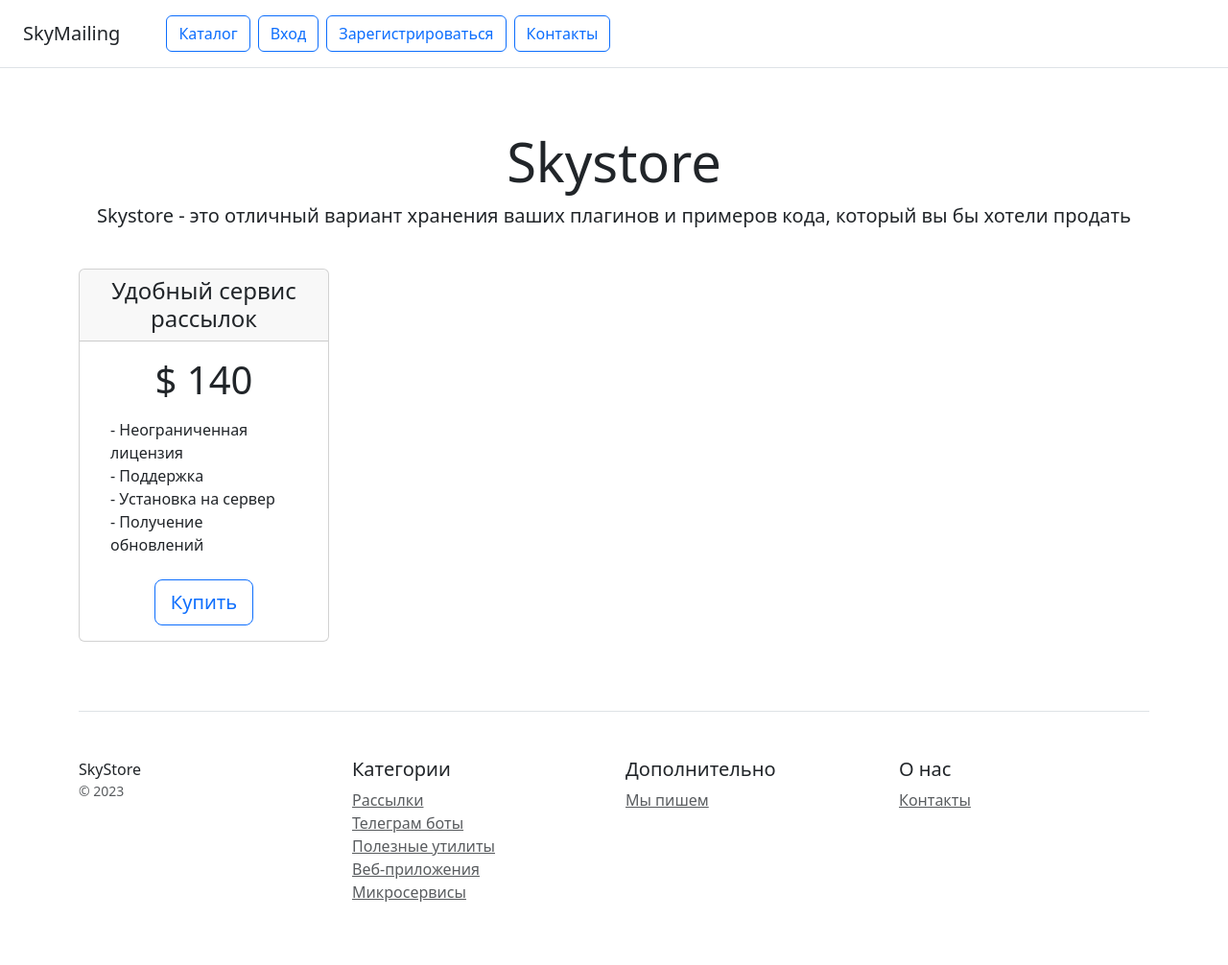
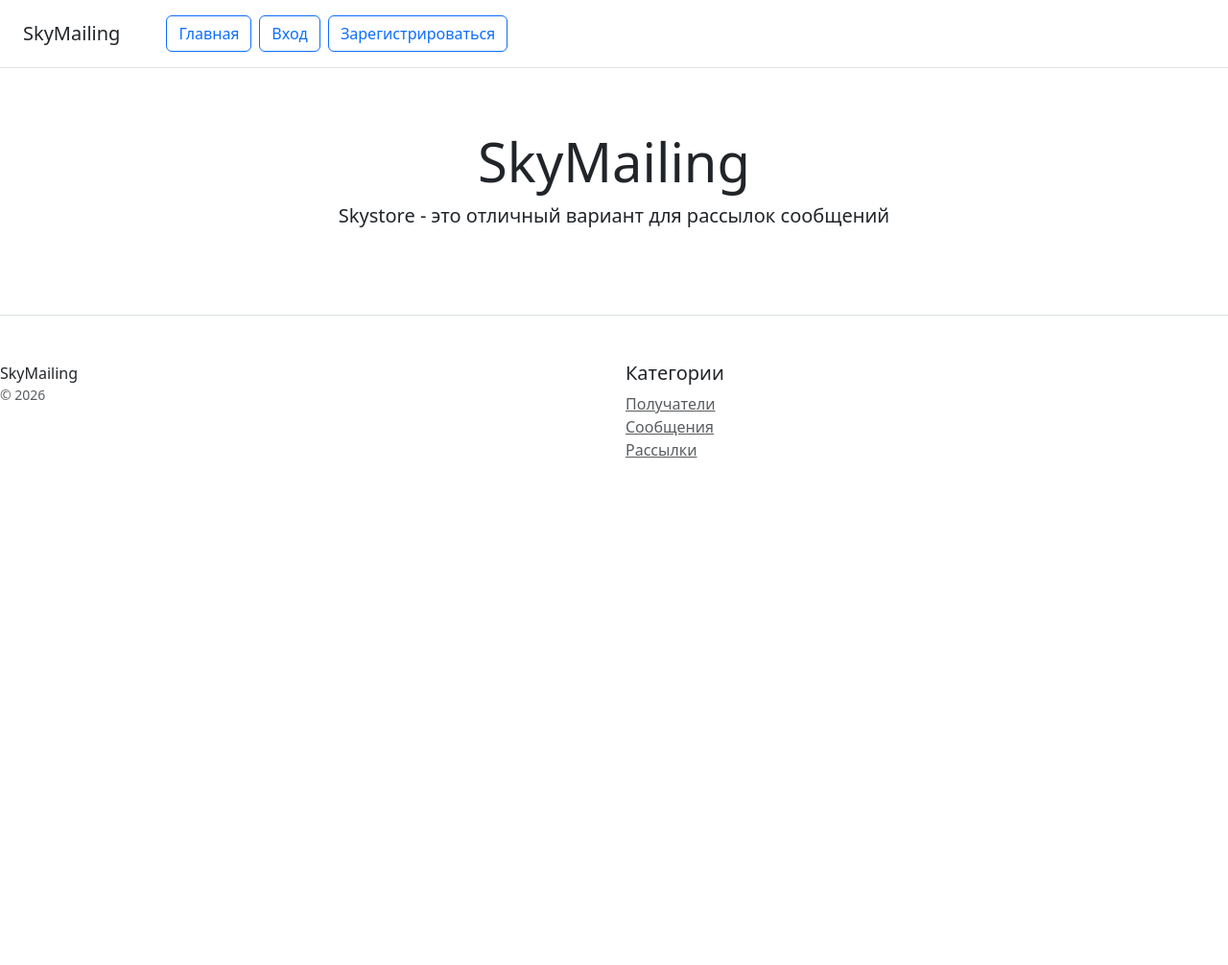
Before and after one commit to WizardoftheSafretka/CourseworkDjango, a Django app: template mailing/templates/mailing/base.html in a window 1280 px wide. Shown: the whole page at 96% size. After the commit the page ends 477 px from the top, so only its background shows below. Run offline with Django 5.2, Linux system fonts and the light colour scheme; the template is opened without the code that fills it, so the values that code supplies are empty; parts of the project's set-up code (start-up, migrations or seed data) failed here and were passed over; some libraries are stand-ins or nearby versions.

Commit message:
continue working

```diff
--- a/config/asgi.py
+++ b/config/asgi.py
@@ -11,6 +11,6 @@ import os
 
 from django.core.asgi import get_asgi_application
 
-os.environ.setdefault('DJANGO_SETTINGS_MODULE', 'config.settings')
+os.environ.setdefault("DJANGO_SETTINGS_MODULE", "config.settings")
 
 application = get_asgi_application()
--- a/config/urls.py
+++ b/config/urls.py
@@ -2,7 +2,7 @@ from django.contrib import admin
 from django.urls import path, include
 
 urlpatterns = [
-    path('admin/', admin.site.urls),
-    path('', include('mailing.urls', namespace="mailing")),
-    path('', include('users.urls', namespace="users")),
+    path("admin/", admin.site.urls),
+    path("", include("mailing.urls", namespace="mailing")),
+    path("", include("users.urls", namespace="users")),
 ]
--- a/config/wsgi.py
+++ b/config/wsgi.py
@@ -11,6 +11,6 @@ import os
 
 from django.core.wsgi import get_wsgi_application
 
-os.environ.setdefault('DJANGO_SETTINGS_MODULE', 'config.settings')
+os.environ.setdefault("DJANGO_SETTINGS_MODULE", "config.settings")
 
 application = get_wsgi_application()
--- a/mailing/templates/mailing/base.html
+++ b/mailing/templates/mailing/base.html
@@ -11,63 +11,26 @@
 {% include 'mailing/includes/inc_menu.html' %}
 
 <div class="pricing-header px-3 py-3 pt-md-5 pb-md-4 mx-auto text-center">
-    <h1 class="display-4">Skystore</h1>
-    <p class="lead">Skystore - это отличный вариант хранения ваших плагинов и примеров кода, который вы бы хотели
-        продать</p>
+    <h1 class="display-4">SkyMailing</h1>
+    <p class="lead">Skystore - это отличный вариант для рассылок сообщений</p>
 </div>
 
-<div class="container">
-    <div class="row text-center">
-        <div class="col-3">
-            <div class="card mb-4 box-shadow">
-                <div class="card-header">
-                    <h4 class="my-0 font-weight-normal">Удобный сервис рассылок</h4>
-                </div>
-                <div class="card-body">
-                    <h1 class="card-title pricing-card-title">$ 140</h1>
-                    <ul class="list-unstyled mt-3 mb-4 text-start m-3">
-                        <li>- Неограниченная лицензия</li>
-                        <li>- Поддержка</li>
-                        <li>- Установка на сервер</li>
-                        <li>- Получение обновлений</li>
-                    </ul>
-                    <button type="button" class="btn btn-lg btn-block btn-outline-primary">Купить</button>
-                </div>
-            </div>
-        </div>
-    </div>
+    {% block content %}
+    {% endblock %}
 
     <footer class="pt-4 my-md-5 pt-md-5 border-top">
         <div class="row">
             <div class="col-12 col-md">
-                SkyStore
-                <small class="d-block mb-3 text-muted">&copy; 2023</small>
+                SkyMailing
+                <small class="d-block mb-3 text-muted">&copy; 2026</small>
             </div>
             <div class="col-6 col-md">
                 <h5>Категории</h5>
                 <ul class="list-unstyled text-small">
+                    <li><a class="text-muted" href="#">Получатели</a></li>
+                    <li><a class="text-muted" href="#">Сообщения</a></li>
                     <li><a class="text-muted" href="#">Рассылки</a></li>
-                    <li><a class="text-muted" href="#">Телеграм боты</a></li>
-                    <li><a class="text-muted" href="#">Полезные утилиты</a></li>
-                    <li><a class="text-muted" href="#">Веб-приложения</a></li>
-                    <li><a class="text-muted" href="#">Микросервисы</a></li>
                 </ul>
             </div>
-            <div class="col-6 col-md">
-                <h5>Дополнительно</h5>
-                <ul class="list-unstyled text-small">
-                    <li><a class="text-muted" href="#">Мы пишем</a></li>
-                </ul>
-            </div>
-            <div class="col-6 col-md">
-                <h5>О нас</h5>
-                <ul class="list-unstyled text-small">
-                    <li><a class="text-muted" href="/contacts/">Контакты</a></li>
-                </ul>
-            </div>
-        </div>
-    </footer>
-</div>
-<!-- Подключите статичеcкие файлы со скриптами Bootstrap -->
 </body>
 </html>
--- a/mailing/templates/mailing/includes/inc_menu.html
+++ b/mailing/templates/mailing/includes/inc_menu.html
@@ -1,7 +1,7 @@
 <div class="d-flex flex-column flex-md-row align-items-center p-3 px-md-4 mb-3 bg-white border-bottom box-shadow">
     <h5 class="my-0 mr-md-auto font-weight-normal">SkyMailing</h5>
     <nav class="ms-5 d-flex gap-2">
-        <a class="btn btn-outline-primary" href="{% url 'catalog:home' %}">Каталог</a>
+        <a class="btn btn-outline-primary" href="{% url 'mailing:home' %}">Главная</a>
         {% if user.is_authenticated %}
         <form action="{% url 'logout' %}" method="post" class="m-0">
             {% csrf_token %}
@@ -11,6 +11,5 @@
         <a class="btn btn-outline-primary" href="{% url 'users:login' %}">Вход</a>
         <a class="btn btn-outline-primary" href="{% url 'users:register' %}">Зарегистрироваться</a>
         {% endif %}
-        <a class="btn btn-outline-primary" href="/contacts/">Контакты</a>
     </nav>
 </div>
--- a/mailing/views.py
+++ b/mailing/views.py
@@ -1,3 +1 @@
 from django.shortcuts import render
-
-# Create your views here.
--- a/manage.py
+++ b/manage.py
@@ -1,12 +1,13 @@
 #!/usr/bin/env python
 """Django's command-line utility for administrative tasks."""
+
 import os
 import sys
 
 
 def main():
     """Run administrative tasks."""
-    os.environ.setdefault('DJANGO_SETTINGS_MODULE', 'config.settings')
+    os.environ.setdefault("DJANGO_SETTINGS_MODULE", "config.settings")
     try:
         from django.core.management import execute_from_command_line
     except ImportError as exc:
@@ -18,5 +19,5 @@ def main():
     execute_from_command_line(sys.argv)
 
 
-if __name__ == '__main__':
+if __name__ == "__main__":
     main()
--- a/pyproject.toml
+++ b/pyproject.toml
@@ -5,6 +5,7 @@ description = ""
 authors = [
     {name = "Wizard",email = "merihov@yandex.ru"}
 ]
+package-mode = false
 readme = "README.md"
 requires-python = ">=3.13"
 dependencies = [
@@ -30,7 +31,8 @@ ignore = "E203, W503"
 exclude = ".git, __pycache__, venv, .venv"
 
 [tool.black]
-line-length = 119
+target-version = ['py313']
+line-length = 89
 
 [tool.isort]
-line_length = 119
+line_length = 89
```
Also changed, not shown: config/settings.py (+42 -54 lines), mailing/models.py (+96 -25 lines), mailing/templates/mailing/product_detail.html (added, +32 -0 lines), mailing/templates/mailing/recipient_list.html (added, +36 -0 lines).
